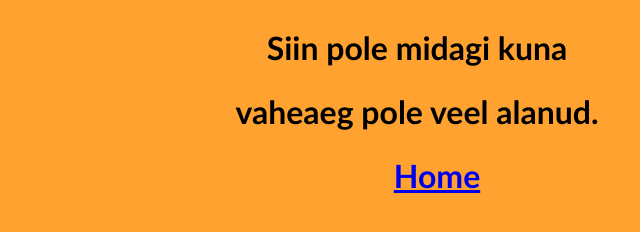
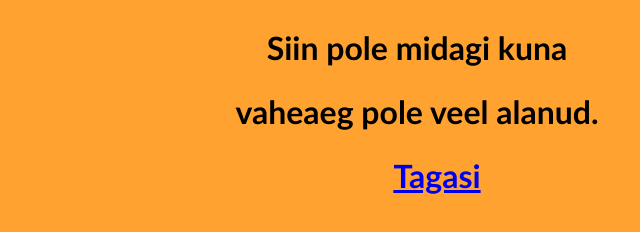
Before and after one commit to skelq/vaheaeg, a plain HTML site: page html/vaheaeg.html in a window 1280 px wide. Shown: the full height of the page, 223-863 px from the left. Drawn offline with Linux system fonts and the light colour scheme.

Commit message:
Update vaheaeg.html

```diff
--- a/html/vaheaeg.html
+++ b/html/vaheaeg.html
@@ -12,7 +12,7 @@
         <p id="text2"></p>
         <p id="display"></p>
         <ul>
-          <li><a href="../index.html">Home</a></li>
+          <li><a href="../index.html">Tagasi</a></li>
         </ul>
     </body>
     <script>
```
